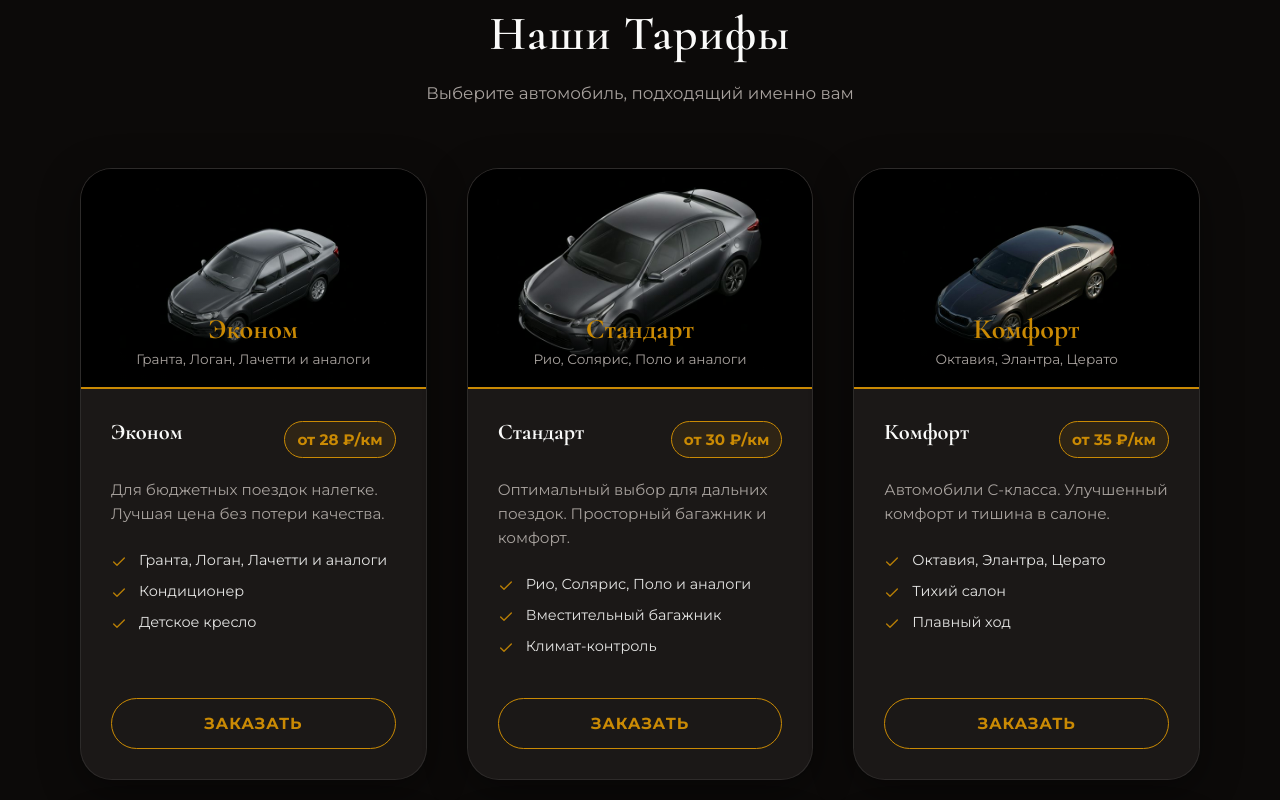
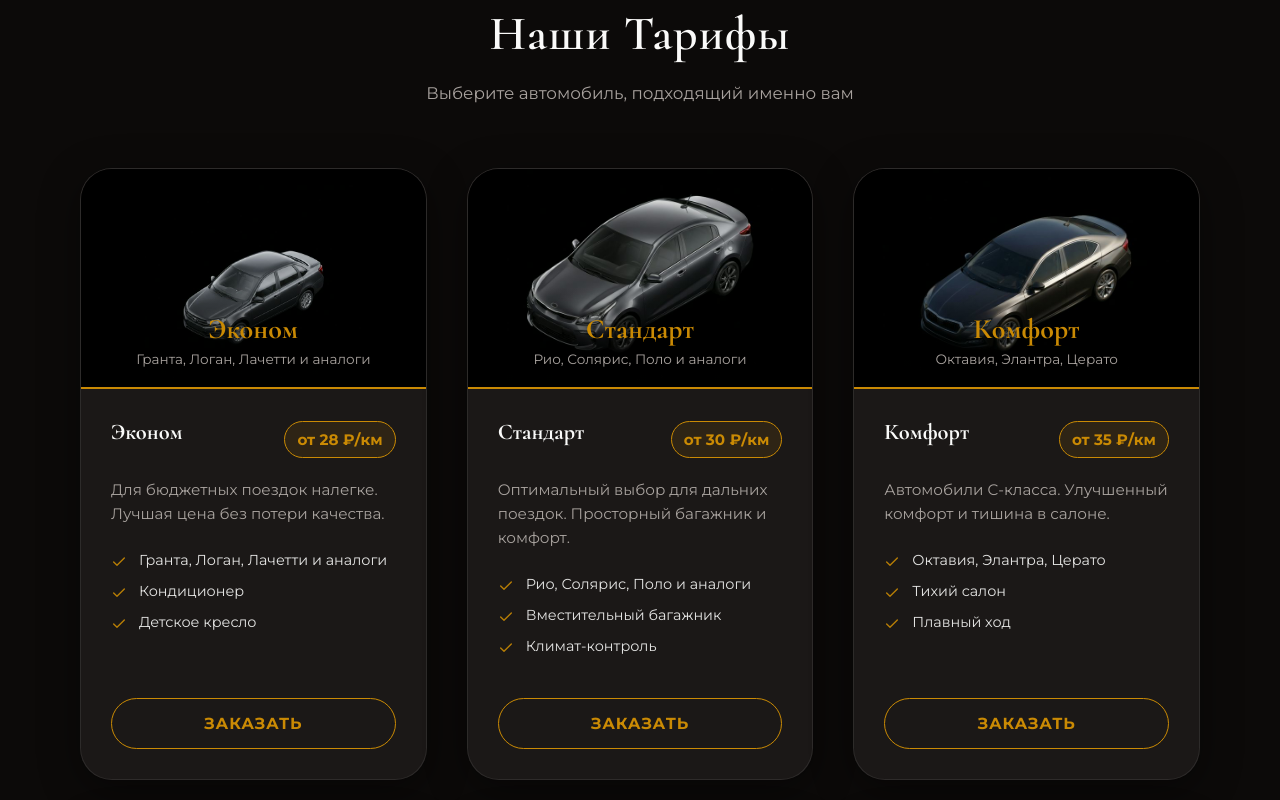
Before and after one commit to Xyling12/grand-transfer, a Next.js app: page / in a window 1280 px wide. Shown: the part 2040-2840 px from the top of the page. Built offline with nearby package versions, Linux system fonts and the light colour scheme; no server answers.

Commit message:
fix(tariffs): adjust image scales for better uniformity and replace minivan image

```diff
--- a/src/components/Tariffs.tsx
+++ b/src/components/Tariffs.tsx
@@ -79,12 +79,12 @@ export default function Tariffs() {
     const getStyleProps = (id: string) => {
         const props: any = { '--hover-translate': '-10px' };
         switch (id) {
-            case 'econom': props['--base-scale'] = 1.35; props['--hover-scale'] = 1.45; props['--base-translate'] = '-5px'; break;
-            case 'standart': props['--base-scale'] = 1.45; props['--hover-scale'] = 1.55; props['--base-translate'] = '-5px'; break;
-            case 'comfort': props['--base-scale'] = 1.25; props['--hover-scale'] = 1.35; props['--base-translate'] = '-5px'; break;
-            case 'comfortPlus': props['--base-scale'] = 1.35; props['--hover-scale'] = 1.45; props['--base-translate'] = '-5px'; break;
-            case 'business': props['--base-scale'] = 1.15; props['--hover-scale'] = 1.25; props['--base-translate'] = '5px'; break;
-            case 'minivan': props['--base-scale'] = 1.05; props['--hover-scale'] = 1.15; props['--base-translate'] = '10px'; break;
+            case 'econom': props['--base-scale'] = 1.1; props['--hover-scale'] = 1.2; props['--base-translate'] = '5px'; break;
+            case 'standart': props['--base-scale'] = 1.35; props['--hover-scale'] = 1.45; props['--base-translate'] = '-5px'; break;
+            case 'comfort': props['--base-scale'] = 1.45; props['--hover-scale'] = 1.55; props['--base-translate'] = '-5px'; break;
+            case 'comfortPlus': props['--base-scale'] = 1.35; props['--hover-scale'] = 1.45; props['--base-translate'] = '-2px'; break;
+            case 'business': props['--base-scale'] = 1.35; props['--hover-scale'] = 1.45; props['--base-translate'] = '5px'; break;
+            case 'minivan': props['--base-scale'] = 1.2; props['--hover-scale'] = 1.3; props['--base-translate'] = '5px'; break;
             case 'soberDriver': props['--base-scale'] = 1.0; props['--hover-scale'] = 1.1; props['--base-translate'] = '0px'; props['--hover-translate'] = '-5px'; break;
             case 'delivery': props['--base-scale'] = 1.4; props['--hover-scale'] = 1.5; props['--base-translate'] = '-15px'; props['--hover-translate'] = '-20px'; break;
             default: props['--base-scale'] = 1.25; props['--hover-scale'] = 1.35; props['--base-translate'] = '-5px'; break;
```
Also changed, not shown: public/images/tariffs/minivan-dark-new.png.
